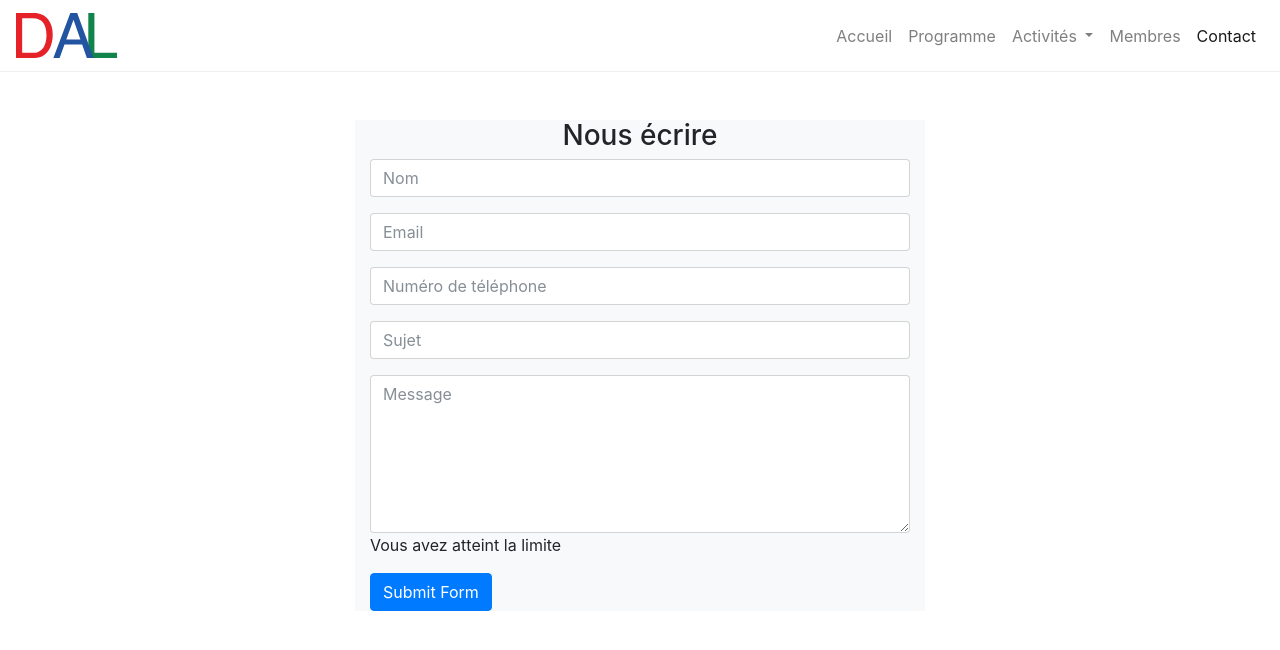
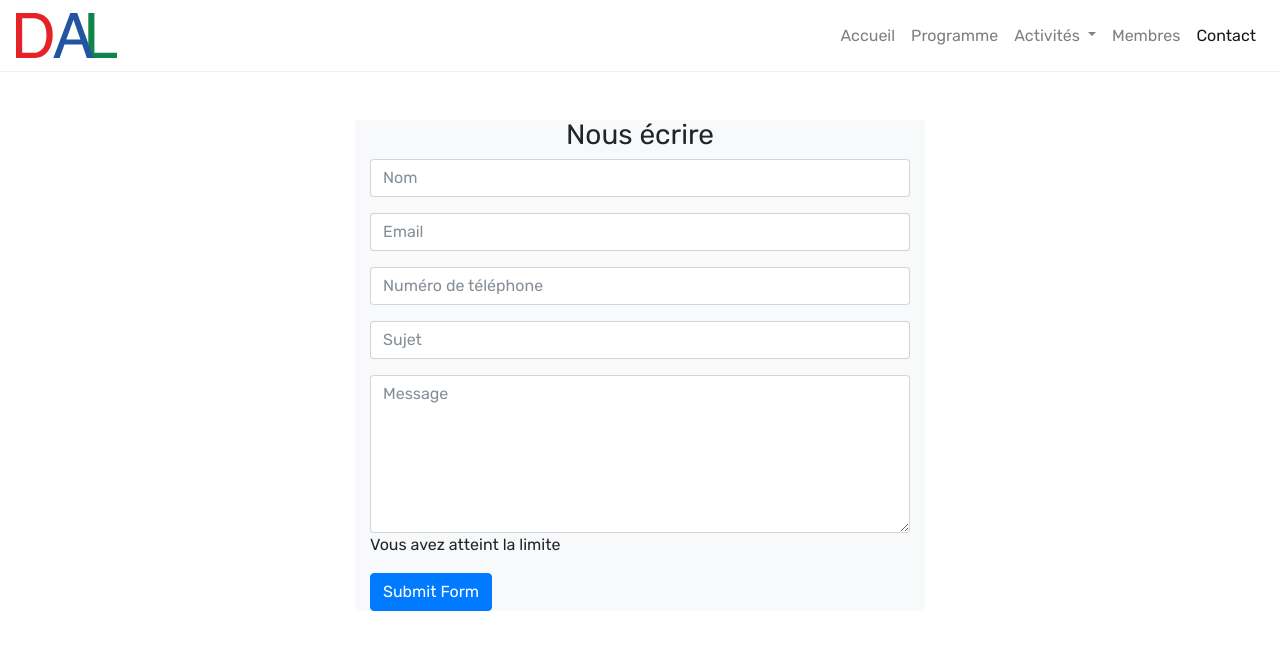
Before and after one commit to SimonNtz/DAL_web, a Jekyll site: the page built from contact/index.html, in a window 1280 px wide. Shown: the top 650 px of the page. Built offline with Jekyll 4.4.1, drawn with Linux system fonts in a browser that asks for light colours; nearby versions of some CDN libraries.

Commit message:
Correct font call

```diff
--- a/_includes/header.html
+++ b/_includes/header.html
@@ -5,7 +5,7 @@
   <meta name="viewport" content="width=device-width, initial-scale=1, shrink-to-fit=no">
 
   <link rel="stylesheet" href="https://maxcdn.bootstrapcdn.com/bootstrap/4.0.0-beta/css/bootstrap.min.css" integrity="sha384-/Y6pD6FV/Vv2HJnA6t+vslU6fwYXjCFtcEpHbNJ0lyAFsXTsjBbfaDjzALeQsN6M" crossorigin="anonymous">
-  <link href="https://fonts.googleapis.com/css?family=Quicksand" rel="stylesheet">
+  <link href="https://fonts.googleapis.com/css?family=Rubik" rel="stylesheet">
   <link rel="stylesheet" href="/main.css">
 
   <script src="https://code.jquery.com/jquery-3.2.1.slim.min.js" integrity="sha384-KJ3o2DKtIkvYIK3UENzmM7KCkRr/rE9/Qpg6aAZGJwFDMVNA/GpGFF93hXpG5KkN" crossorigin="anonymous"></script>
```
